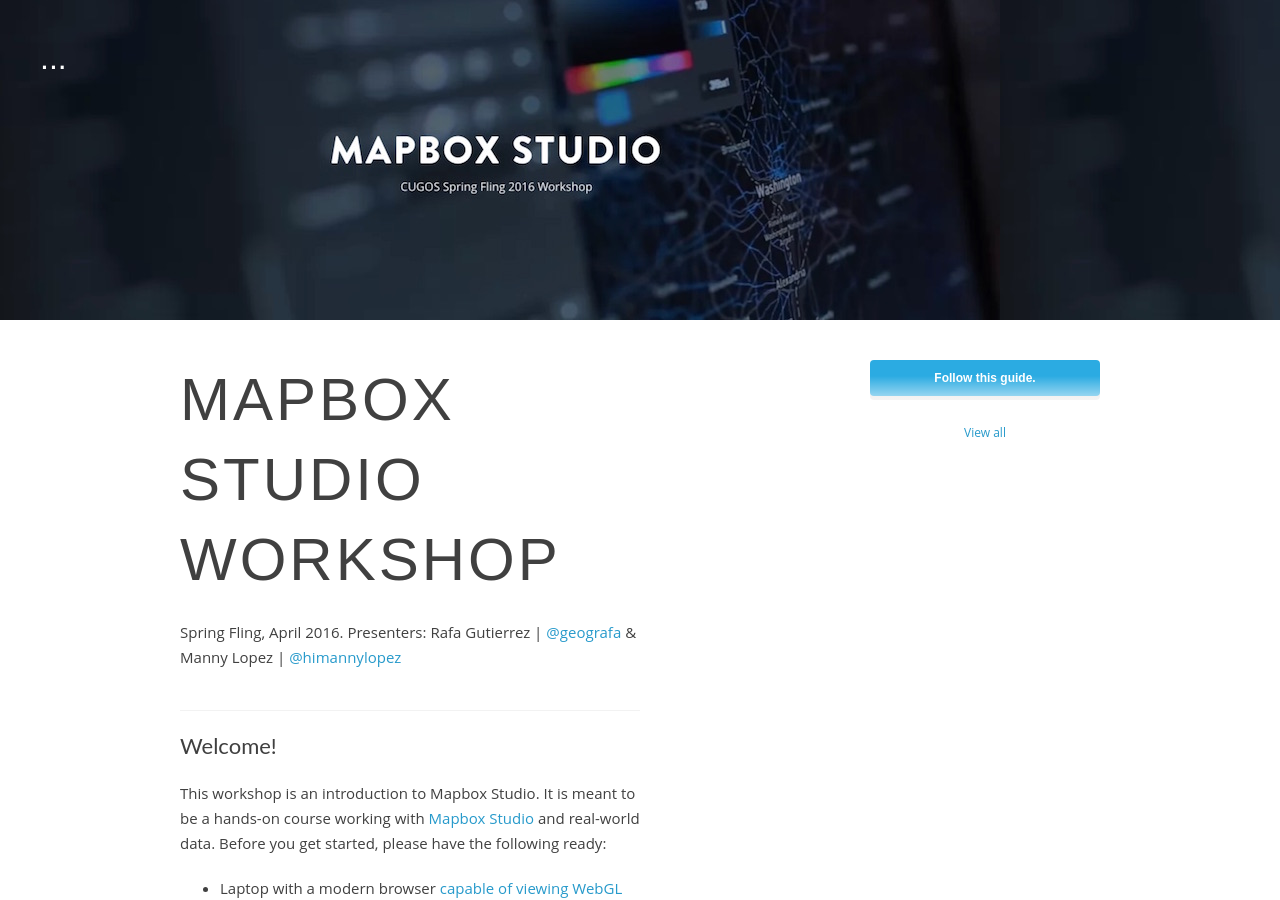
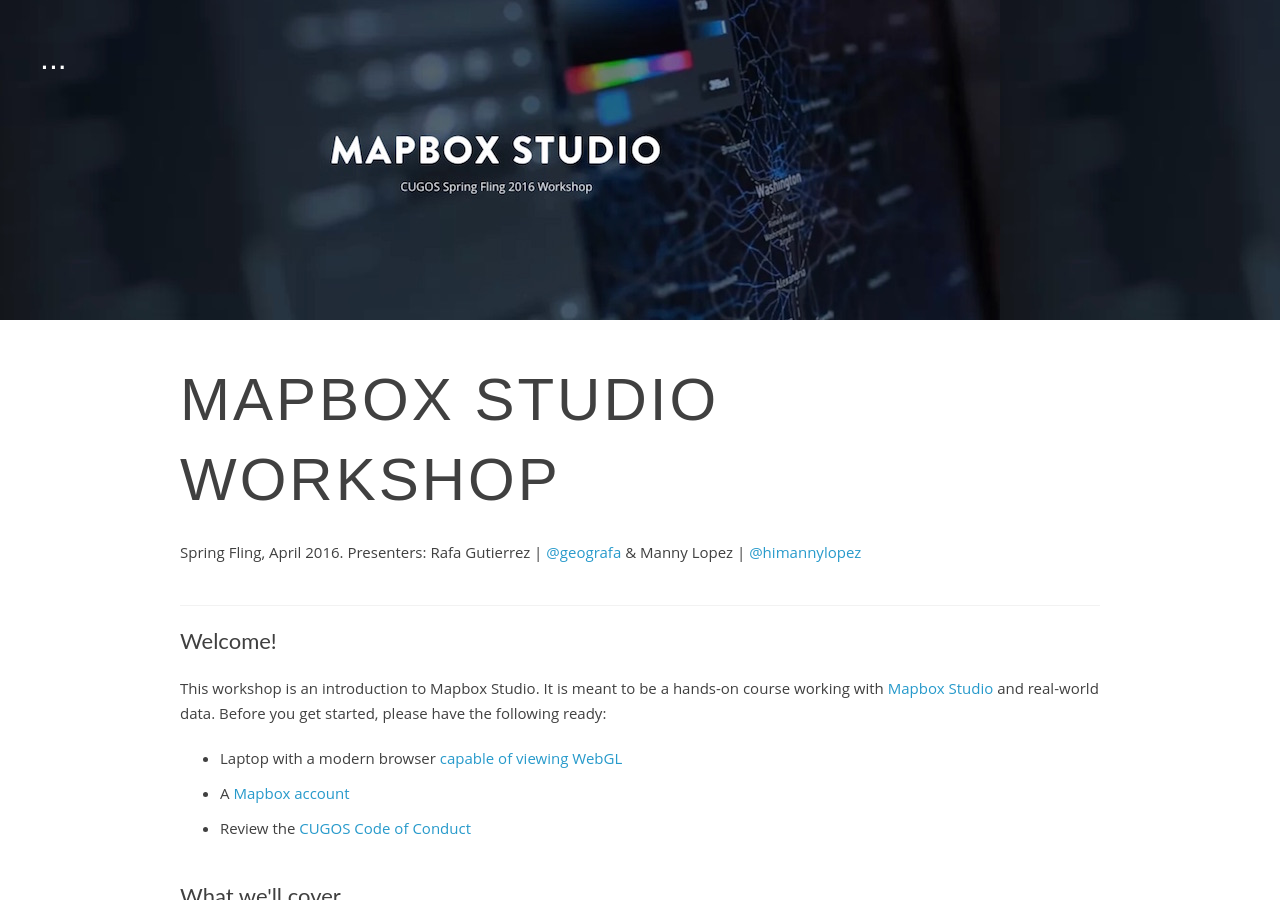
Before and after one commit to cugos/studio-workshop, a Jekyll site: the page built from index.html, in a window 1280 px wide and 900 px high. Built offline with Jekyll 4.4.1, drawn with Linux system fonts in a browser that asks for light colours; some web fonts are replaced.

Commit message:
updates layout

```diff
--- a/_layouts/default.html
+++ b/_layouts/default.html
@@ -17,33 +17,7 @@
 
   <div class='limiter  pad4x'>
     <div class='col12 clearfix'>
-      <aside class='col3 fr space-bottom2 sidebar pad4y'>
-
-        <div class='hide-mobile'>
-          <div class='popup-group'>
-            <a href='https://github.com/{{site.github_org}}/{{site.repo}}/' class='col12 space-bottom2 button'>Follow this guide.</a>
-            <div class='popup popup-big keyline-all pad1 small round'>
-              <ol class='space-bottom1'>
-                <li>1. Click the <strong>Watch these events</strong> button.</li>
-                <li>2. Login to GitHub or signup for an account.</li>
-                <li>3. Click the <strong>Watch</strong> button on the repo.</li>
-              </ol>
-              <div class='center'>
-                <img src='{{site.baseurl}}/assets/watchrepo.png' alt='Watch repo' />
-              </div>
-            </div>
-          </div>
-
-          <div class='followers'></div>
-          <div class='center'>
-            <div class='pad0y space-bottom2'>
-              <a class='small' href='https://github.com/{{site.github_org}}/{{site.repo}}/watchers'>View all</a>
-            </div>
-          </div>
-        </div>
-      </aside>
-
-      <div class='col6 margin2r prose content'>
+      <div class='col12 margin2r prose content'>
         {{content}}
       </div>
     </div>
```
